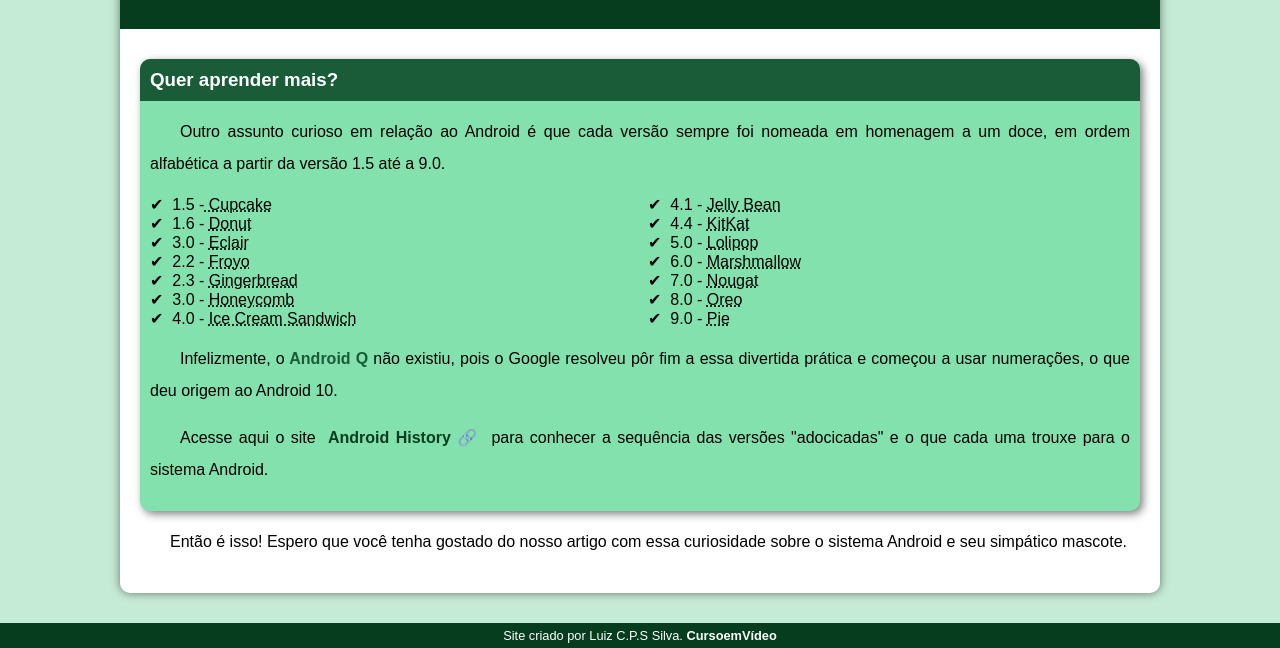
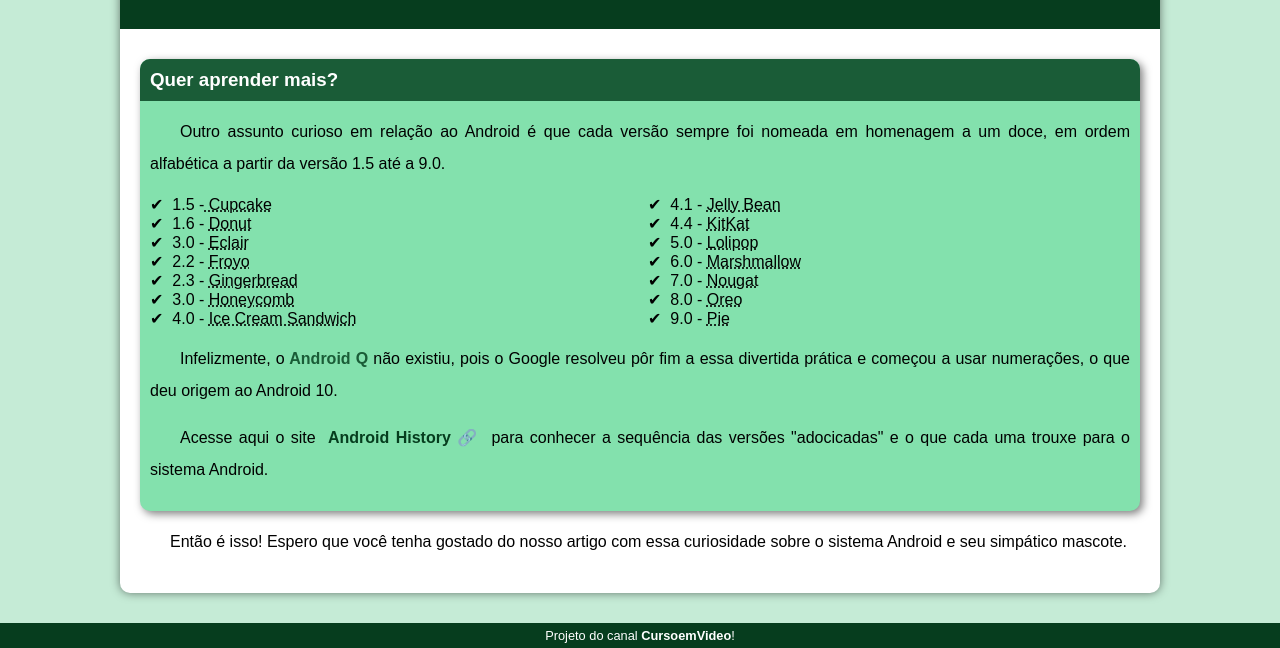
Before and after one commit to Luiz-CPS-Silva/html-css, a plain HTML site: page Desafios/d010/android.html in a window 1280 px wide. Shown: the part 2412-3060 px from the top of the page. Drawn offline with Linux system fonts and the light colour scheme.

Commit message:
modificação

```diff
--- a/Desafios/d010/android.html
+++ b/Desafios/d010/android.html
@@ -85,7 +85,7 @@
         </article>
     </main>
     <footer>
-        <p>Site criado por Luiz C.P.S Silva. <a href="https://www.youtube.com/@CursoemVideo" target="_blank">CursoemVídeo</a></p>
+        <p>Projeto do canal <a href="https://www.youtube.com/@CursoemVideo">CursoemVideo</a>!</p>
     </footer>
 </body>
 </html>
```
